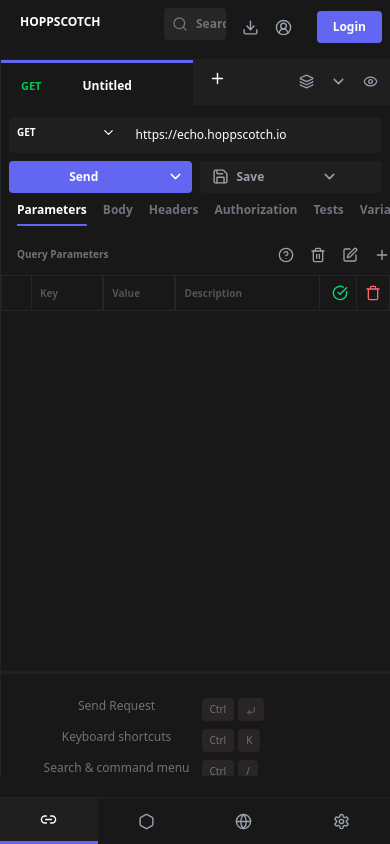
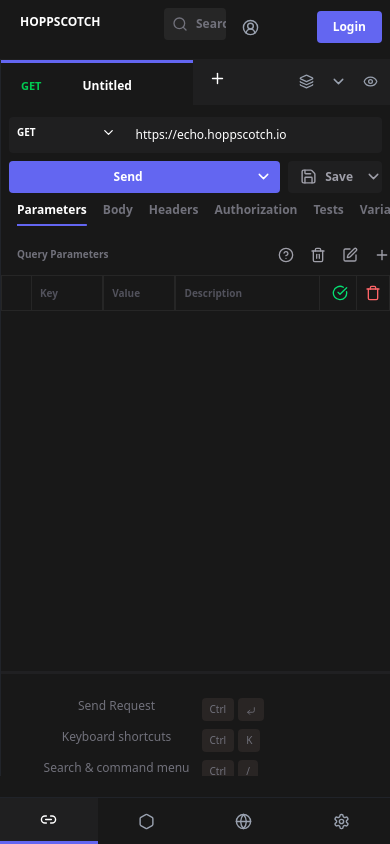
Before and after one commit to kid-us/Hoppscotch-Clone, a React (Vite) app: page / in a window 390 px wide. Built offline with nearby package versions, Linux system fonts and the light colour scheme.

Commit message:
missed responisveness fixed.

```diff
--- a/src/components/LeftPanel/RouteHeader.tsx
+++ b/src/components/LeftPanel/RouteHeader.tsx
@@ -187,7 +187,7 @@
       {/* METHODS and URL SECTION */}
       <div className="lg:px-4 px-2 py-3">
         <div className="grid lg:grid-cols-9 grid-cols-2 h-9 gap-x-2">
-          <div className="lg:col-span-7 col-span-2 grid grid-cols-7 bg-search-bg-hover rounded">
+          <div className="lg:col-span-7 col-span-3 grid grid-cols-7 bg-search-bg-hover rounded">
             {/* Methods */}
             <div className="relative lg:col-span-1 col-span-2 lg:ps-4 ps-2">
               <div
@@ -236,7 +236,7 @@
           </div>
 
           {/* Send */}
-          <div className="flex lg:mt-0 mt-2 lg:h-full h-8 justify-between items-center">
+          <div className="col-span-2 flex lg:mt-0 mt-2 lg:h-full h-8 justify-between items-center">
             <Tippy
               content={
                 <span className="text-[10px] font-semibold">
@@ -272,7 +272,7 @@
             </Tippy>
           </div>
           {/* Save */}
-          <div className="flex lg:mt-0 mt-2 lg:h-full h-8 items-center justify-between bg-search-bg-hover rounded">
+          <div className="col-span-1 flex lg:mt-0 mt-2 lg:h-full h-8 items-center justify-between bg-search-bg-hover rounded">
             <Tippy
               content={
                 <span className="text-[10px] font-semibold">
--- a/src/components/Navbar/Navbar.tsx
+++ b/src/components/Navbar/Navbar.tsx
@@ -51,7 +51,7 @@
               }
               theme="light"
             >
-              <button className="text-gray-400 hover:text-white">
+              <button className="lg:block hidden text-gray-400 hover:text-white">
                 <Download size={17} />
               </button>
             </Tippy>
```
